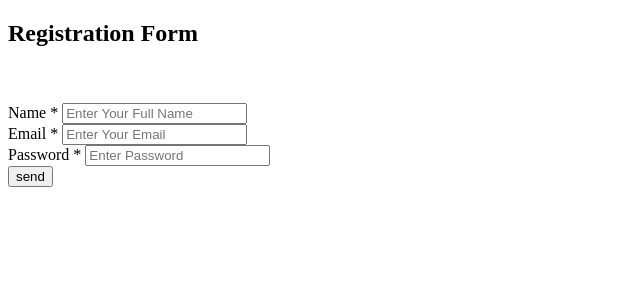
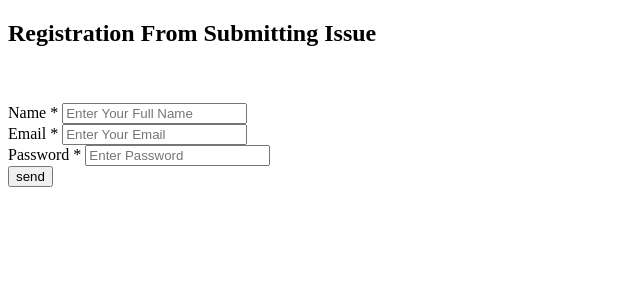
Before and after one commit to DevloperTarek/php-form-handling, a PHP site: page / in a window 1280 px wide. Shown: the top 300 px of the page, without its empty margins (0-640 px from the left). Run offline with PHP 8.4, Linux system fonts and the light colour scheme.

```diff
--- a/index.php
+++ b/index.php
@@ -8,7 +8,7 @@
 <body>
     <form action="access.php" method="post">
         <div class="container">
-            <h2 class="form-title">Registration Form</h2>
+            <h2 class="form-title">Registration From Submitting Issue</h2>
             <br>
             <br>
             <div class="form-input">
```
